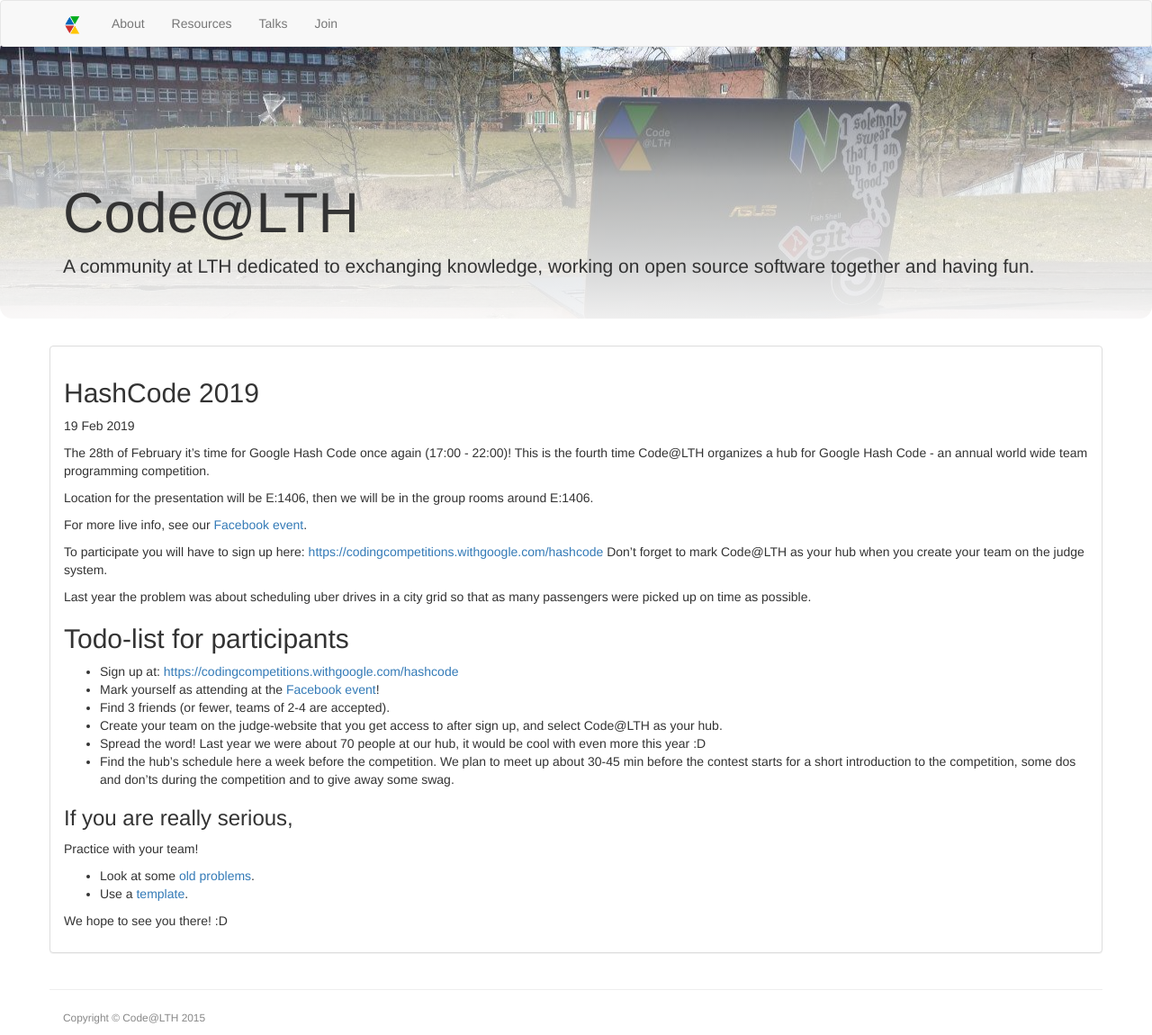
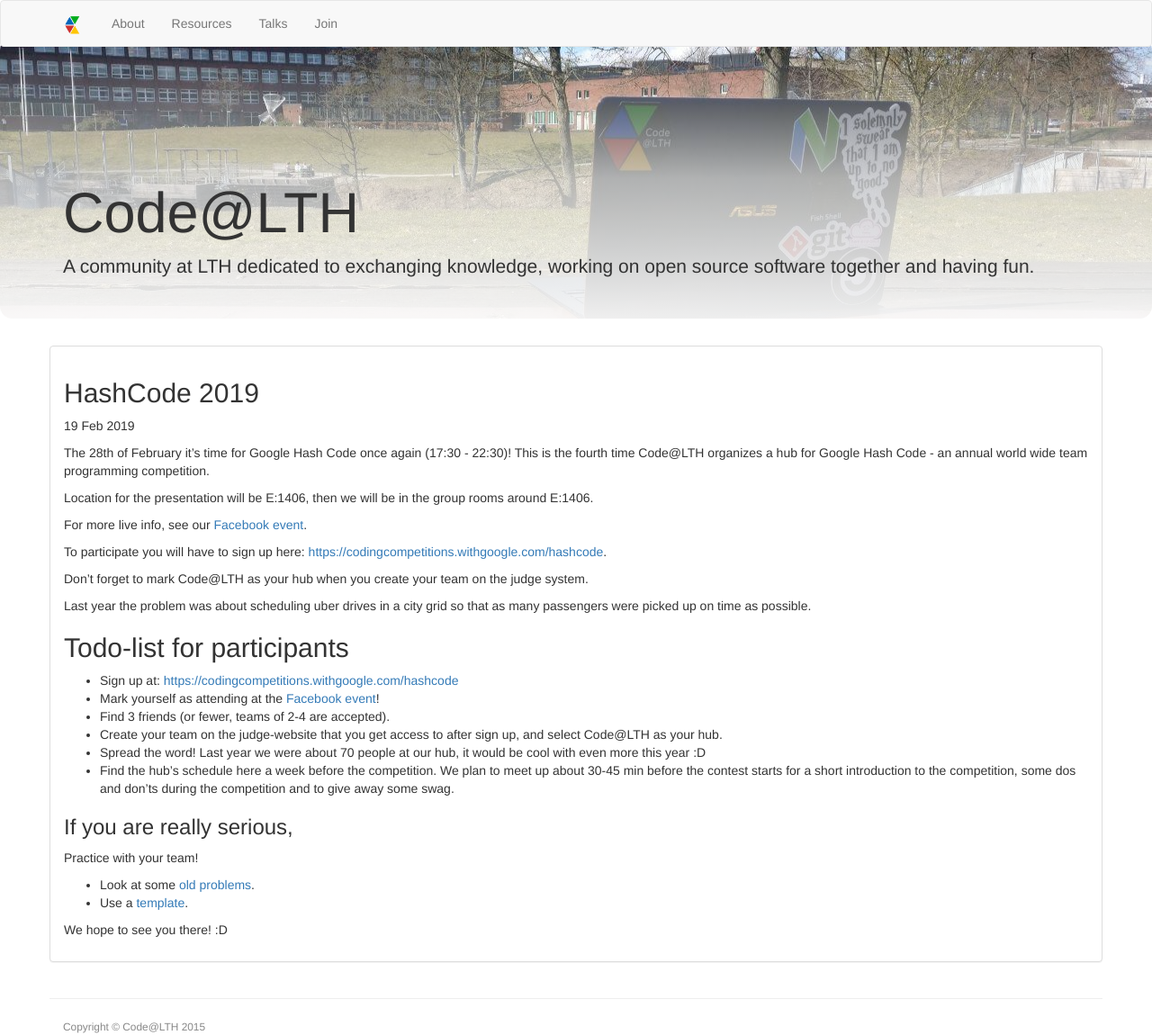
Before and after one commit to Code-at-LTH/code-at-lth.github.io, a Jekyll site: the page built from _posts/2019-02-19-hashcode.md, in a window 1280 px wide. Shown: the whole page at 90% size. Built offline with Jekyll 4.4.1, drawn with Linux system fonts in a browser that asks for light colours; nearby versions of some CDN libraries.

Commit message:
add hashcode-page

```diff
--- a/_posts/2019-02-19-hashcode.md
+++ b/_posts/2019-02-19-hashcode.md
@@ -4,14 +4,15 @@
 date:   2019-02-19 12:49 +0100
 ---
 
-The 28th of February it's time for Google Hash Code once again (17:00 - 22:00)!
+The 28th of February it's time for Google Hash Code once again (17:30 - 22:30)!
 This is the fourth time Code@LTH organizes a hub for Google Hash Code - an annual world wide team programming competition.
 
 Location for the presentation will be E:1406, then we will be in the group rooms around E:1406.
 
 For more live info, see our [Facebook event](https://www.facebook.com/events/1004230436433297).
 
-To participate you will have to sign up here: [https://codingcompetitions.withgoogle.com/hashcode](https://codingcompetitions.withgoogle.com/hashcode)
+To participate you will have to sign up here: [https://codingcompetitions.withgoogle.com/hashcode](https://codingcompetitions.withgoogle.com/hashcode).
+
 Don't forget to mark Code@LTH as your hub when you create your team on the judge system.
 
 Last year the problem was about scheduling uber drives in a city grid so that as many passengers were picked up on time as possible.
```
Also changed, not shown: hashcode.md (added, +16 -0 lines).
